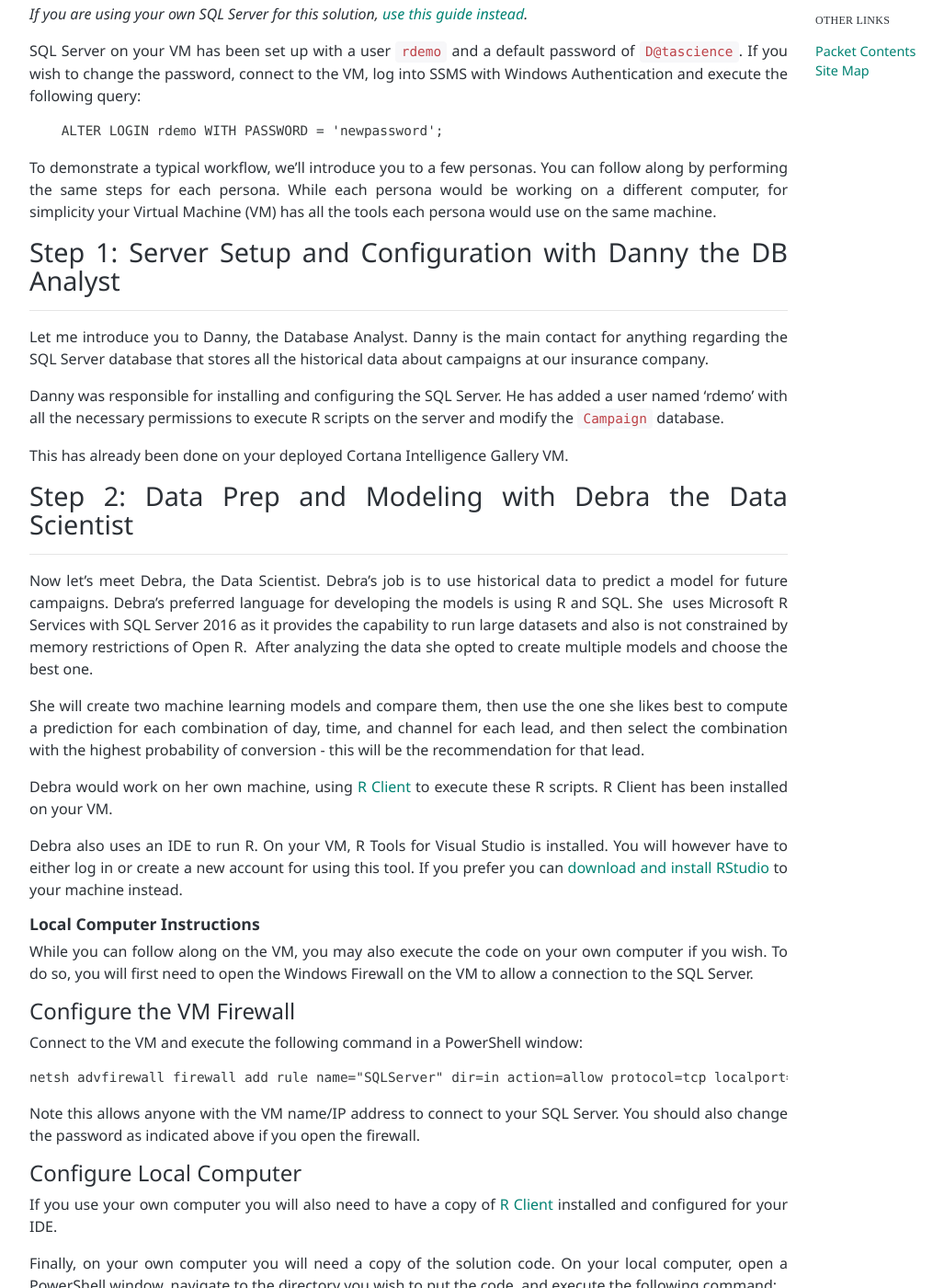
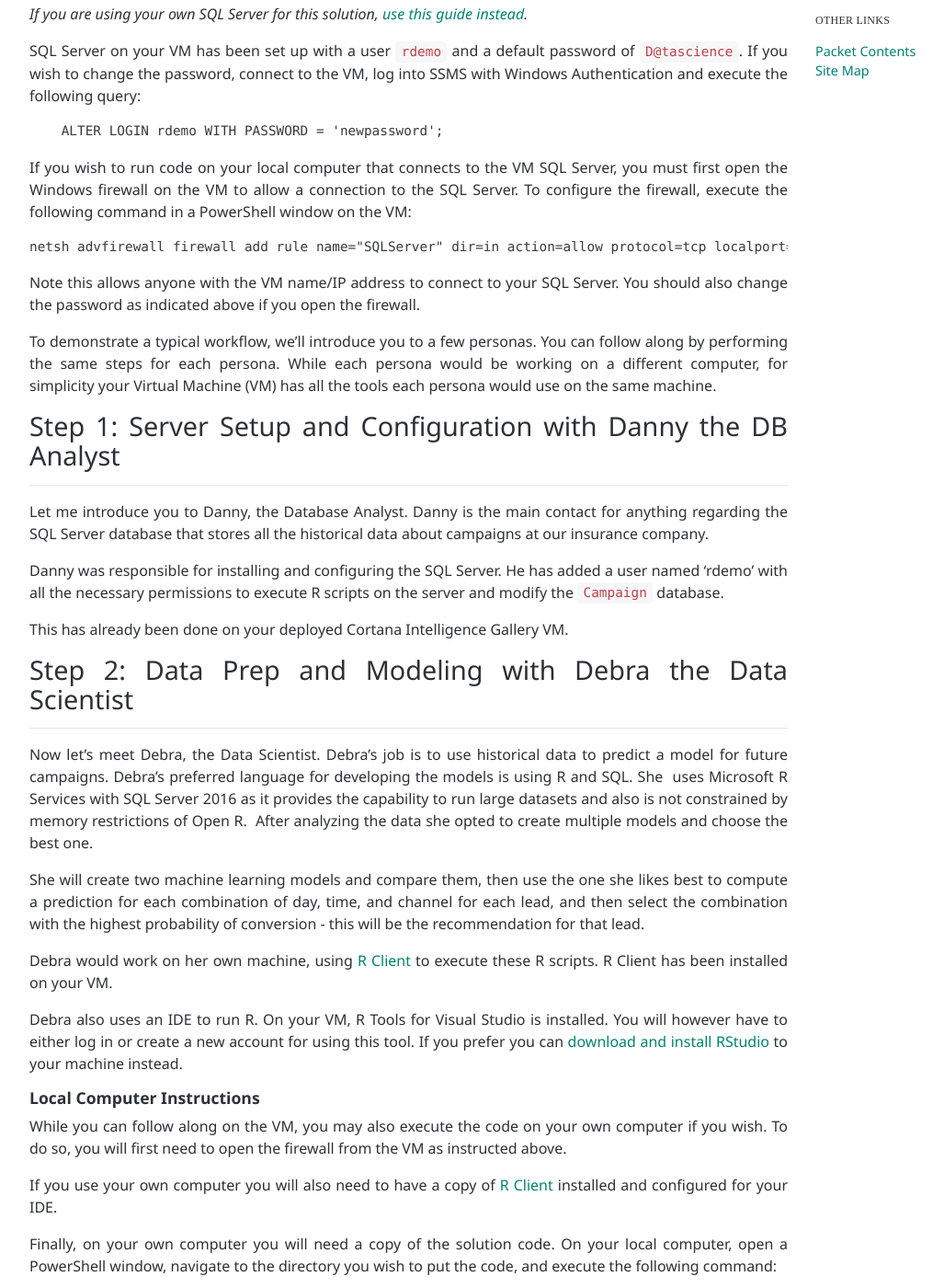
Before and after one commit to microsoft/r-server-campaign-optimization, a Jekyll site: the page built from CIG_Workflow.md, in a window 1280 px wide and 1400 px high, scrolled down 577 px. Shown: the whole window at 92% size, without its empty margins (53-1080 px from the left). Built offline with Jekyll 4.4.1, drawn with Linux system fonts in a browser that asks for light colours; some of the changed lines change nothing that is shown; some of the changed text lies outside the part shown.

Commit message:
move section

```diff
--- a/CIG_Workflow.md
+++ b/CIG_Workflow.md
@@ -34,6 +34,11 @@
 
         ALTER LOGIN rdemo WITH PASSWORD = 'newpassword';
 
+If you wish to run code on your local computer that connects to the VM SQL Server, you must first open the Windows firewall on the VM to allow a connection to the SQL Server. To configure the firewall, execute the following command in a PowerShell window on the VM:
+
+    netsh advfirewall firewall add rule name="SQLServer" dir=in action=allow protocol=tcp localport=1433
+
+Note this allows anyone with the VM name/IP address to connect to your SQL Server.  You should also change the  password as indicated above if you open the firewall.
 
 To demonstrate a typical workflow, we'll introduce you to a few personas.  You can follow along by performing the same steps for each persona.  While each persona would be working on a different computer, for simplicity your Virtual Machine (VM) has all the tools each persona would use on the same machine.
 
@@ -58,18 +63,7 @@
 
 ### Local Computer Instructions
 
-While you can follow along on the VM, you may also execute the code on your own computer if you wish. To do so, you will first need to open the Windows Firewall on the VM to allow a connection to the SQL Server.
-
-#### Configure the VM Firewall
-
-Connect to the VM and execute the following command in a PowerShell window:
-
-    netsh advfirewall firewall add rule name="SQLServer" dir=in action=allow protocol=tcp localport=1433
-
-
-Note this allows anyone with the VM name/IP address to connect to your SQL Server.  You should also change the  password as indicated above if you open the firewall.
-
-#### Configure Local Computer
+While you can follow along on the VM, you may also execute the code on your own computer if you wish. To do so, you will first need to open the firewall from the VM as instructed above.
 
 If you use your own computer you will also need to have a copy of [R Client](https://msdn.microsoft.com/en-us/microsoft-r/install-r-client-windows) installed and configured for your IDE.
 
@@ -79,7 +73,7 @@
 
 ### Follow Along with Debra
 
-Now that Debra's environment is set up, she  opens her IDE and creates a Project.  To follow along with her, open the `Campaign/R` directory on the VM desktop, or the `r-server-campaign-optimization` on your local machine.  There you will see three files with the name `CampaignOptimization`:
+Now that Debra's environment is set up, she  opens her IDE and creates a Project.  To follow along with her, open the **Campaign/R** directory on the VM desktop, (or the **r-server-campaign-optimization/R** directory on your local machine).  There you will see three files with the name `CampaignOptimization`:
 
 <img src="images/project.png">
 
```
